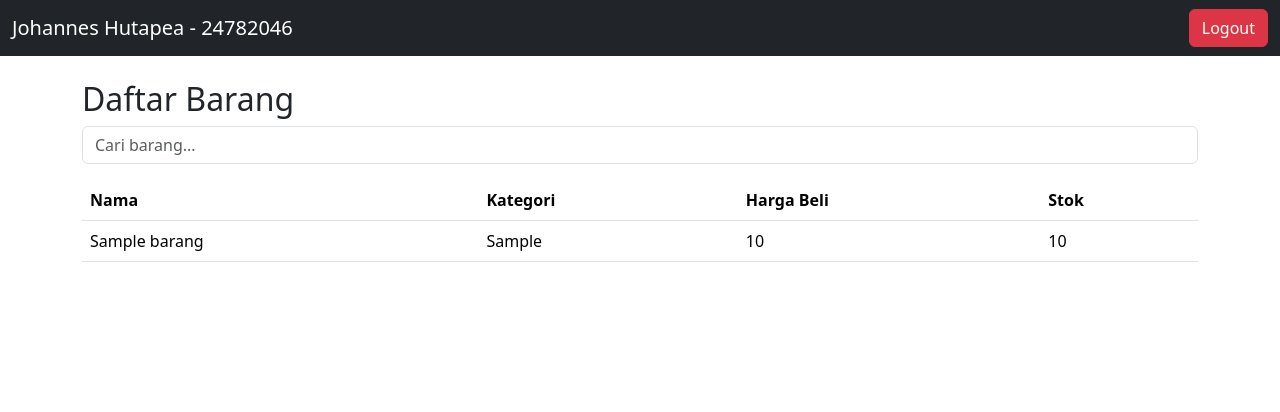
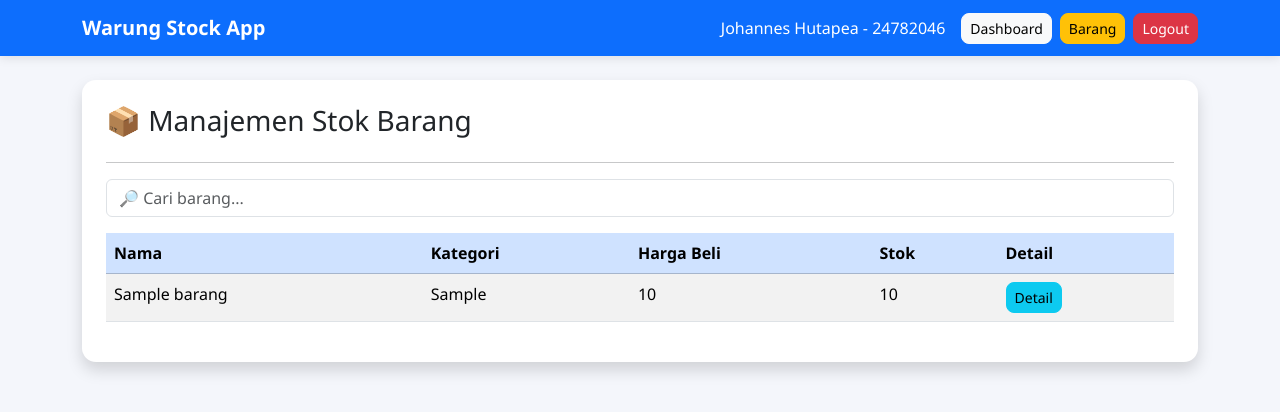
Before and after one commit to IET-Polinela/project-2026-Joyskid0, a Django app: page /barang/ in a window 1280 px wide. Shown: the top 412 px of the page. Run offline with Django 5.2, Linux system fonts and the light colour scheme; a user stored in the database is signed in; tables that the repository leaves empty hold one stand-in row (values such as "Sample post").

Commit message:
CHECKPOINT 5: Implementasi Modal Detail & Logika Harga NPM

```diff
--- a/warung_project/templates/barang_list.html
+++ b/warung_project/templates/barang_list.html
@@ -1,21 +1,24 @@
 {% extends 'base.html' %}
 {% block content %}
 
-<h2>Daftar Barang</h2>
+<div class="card shadow p-4">
+<h3>📦 Manajemen Stok Barang</h3>
+<hr>
 
 {% if user.groups.all.0.name == "Owner" %}
 <a href="/barang/tambah/" class="btn btn-primary mb-3">Tambah Barang</a>
 {% endif %}
 
-<input type="text" id="searchInput" class="form-control mb-3" placeholder="Cari barang...">
+<input type="text" id="searchInput" class="form-control mb-3" placeholder="🔎 Cari barang...">
 
-<table class="table">
-    <thead>
+<table class="table table-striped table-hover">
+<thead class="table-primary">
 <tr>
     <th>Nama</th>
     <th>Kategori</th>
     <th>Harga Beli</th>
     <th>Stok</th>
+    <th>Detail</th>
     {% if user.groups.all.0.name == "Owner" %}
     <th>Aksi</th>
     {% endif %}
@@ -30,6 +33,13 @@
     <td>{{ barang.harga_beli }}</td>
     <td>{{ barang.stok }}</td>
 
+    <td>
+        <button class="btn btn-info btn-sm"
+        onclick="showDetail('{{barang.nama}}','{{barang.kategori}}','{{barang.harga_beli}}','{{barang.stok}}')">
+        Detail
+        </button>
+    </td>
+
     {% if user.groups.all.0.name == "Owner" %}
     <td>
         <a href="/barang/{{barang.id}}/edit/" class="btn btn-warning btn-sm">Edit</a>
@@ -40,15 +50,32 @@
 {% endfor %}
 </tbody>
 </table>
+</div>
+
+<!-- MODAL DETAIL -->
+<div class="modal fade" id="detailModal">
+  <div class="modal-dialog">
+    <div class="modal-content">
+      <div class="modal-header"><h5>Detail Barang</h5></div>
+      <div class="modal-body">
+        <p>Nama: <span id="dNama"></span></p>
+        <p>Kategori: <span id="dKategori"></span></p>
+        <p>Harga Beli: <span id="dHargaBeli"></span></p>
+        <p>Stok: <span id="dStok"></span></p>
+        <hr>
+        <h4>Harga Jual: Rp <span id="dHargaJual"></span></h4>
+      </div>
+    </div>
+  </div>
+</div>
 
 <script>
-const searchInput = document.getElementById('searchInput');
 
-searchInput.addEventListener('keyup', function() {
+document.getElementById('searchInput').addEventListener('keyup', function() {
     fetch(`/search/?q=${this.value}`)
-    .then(response => response.json())
+    .then(res => res.json())
     .then(data => {
-        const tableBody = document.getElementById('tableBody');
+        let tableBody = document.getElementById('tableBody');
         tableBody.innerHTML = '';
 
         data.barang.forEach(item => {
@@ -58,11 +85,28 @@ searchInput.addEventListener('keyup', function() {
                 <td>${item.kategori}</td>
                 <td>${item.harga_beli}</td>
                 <td>${item.stok}</td>
-                </tr>
-            `;
+                <td>
+                    <button class="btn btn-info btn-sm"
+                    onclick="showDetail('${item.nama}','${item.kategori}','${item.harga_beli}','${item.stok}')">
+                    Detail</button>
+                </td>
+            </tr>`;
         });
     });
 });
+
+//CHECKPOINT 5 – MODAL + HITUNG HARGA JUAL (NPM 046)
+function showDetail(nama,kategori,harga_beli,stok){
+    document.getElementById('dNama').innerText = nama;
+    document.getElementById('dKategori').innerText = kategori;
+    document.getElementById('dHargaBeli').innerText = harga_beli;
+    document.getElementById('dStok').innerText = stok;
+
+    let hargaJual = parseInt(harga_beli) + 46;
+    document.getElementById('dHargaJual').innerText = hargaJual;
+
+    new bootstrap.Modal(document.getElementById('detailModal')).show();
+}
 </script>
 
 {% endblock %}
--- a/warung_project/templates/base.html
+++ b/warung_project/templates/base.html
@@ -1,30 +1,69 @@
 <!DOCTYPE html>
 <html>
 <head>
-    <title>Warung Stok App</title>
+    <title>Warung Stock App</title>
+    <meta name="viewport" content="width=device-width, initial-scale=1">
+
     <link href="https://cdn.jsdelivr.net/npm/bootstrap@5.3.3/dist/css/bootstrap.min.css" rel="stylesheet">
+
+    <style>
+        body{
+            background: #f4f6fb;
+            font-family: 'Segoe UI', sans-serif;
+        }
+
+        .navbar{
+            box-shadow: 0 2px 10px rgba(0,0,0,0.1);
+        }
+
+        .card{
+            border:none;
+            border-radius:14px;
+        }
+
+        .card-title{
+            font-weight:600;
+        }
+
+        .btn{
+            border-radius:8px;
+        }
+
+        footer{
+            text-align:center;
+            margin-top:40px;
+            color:#888;
+        }
+    </style>
 </head>
+
 <body>
 
-<nav class="navbar navbar-dark bg-dark">
-    <div class="container-fluid">
-        <span class="navbar-brand">
+<nav class="navbar navbar-expand-lg navbar-dark bg-primary">
+  <div class="container">
+    <span class="navbar-brand fw-bold">Warung Stock App</span>
+
+    {% if user.is_authenticated %}
+    <div class="ms-auto d-flex align-items-center">
+        <span class="text-white me-3">
             Johannes Hutapea - 24782046
         </span>
 
-        {% if user.is_authenticated %}
-        <form action="/accounts/logout/" method="post">
-            {% csrf_token %}
-            <button class="btn btn-danger">Logout</button>
-        </form>
-        {% endif %}
+        <a href="/" class="btn btn-light btn-sm me-2">Dashboard</a>
+        <a href="/barang/" class="btn btn-warning btn-sm me-2">Barang</a>
+        <form action="/accounts/logout/" method="post" class="d-inline">
+    {% csrf_token %}
+    <button class="btn btn-danger btn-sm">Logout</button>
+</form>
     </div>
+    {% endif %}
+  </div>
 </nav>
 
 <div class="container mt-4">
-    {% block content %}
-    {% endblock %}
+    {% block content %}{% endblock %}
 </div>
 
+<script src="https://cdn.jsdelivr.net/npm/bootstrap@5.3.3/dist/js/bootstrap.bundle.min.js"></script>
 </body>
 </html>
```
Also changed, not shown: warung_project/templates/barang_confirm_delete.html (+12 -2 lines), warung_project/templates/barang_form.html (+12 -1 lines), warung_project/templates/home.html (+22 -3 lines), warung_project/templates/registration/login.html (+12 -3 lines). Lines whose indentation alone changed are shown as unchanged.
